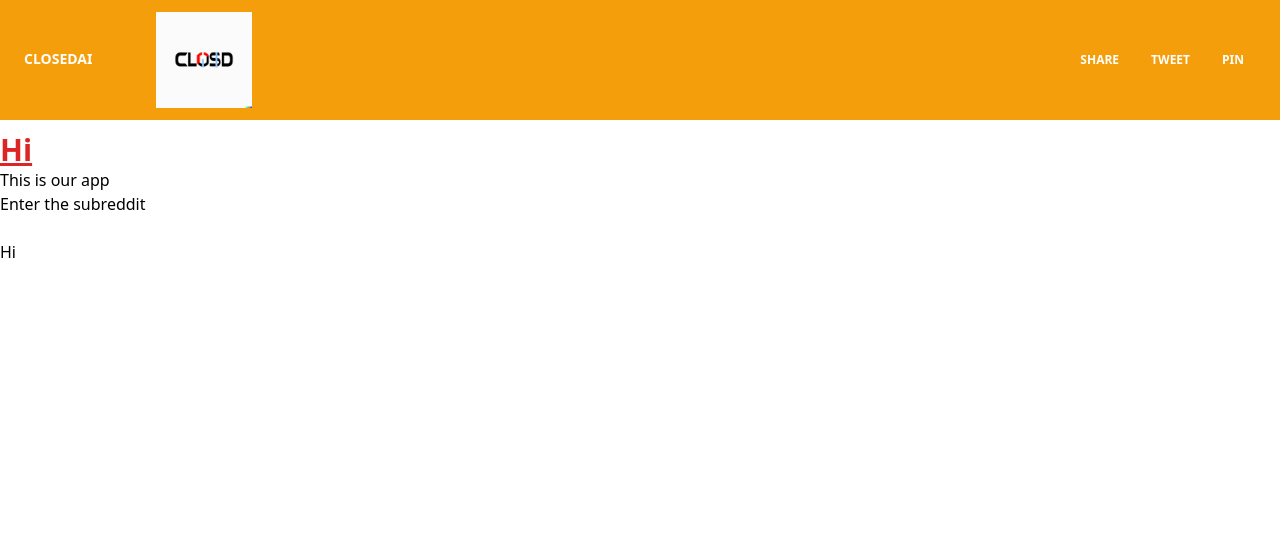
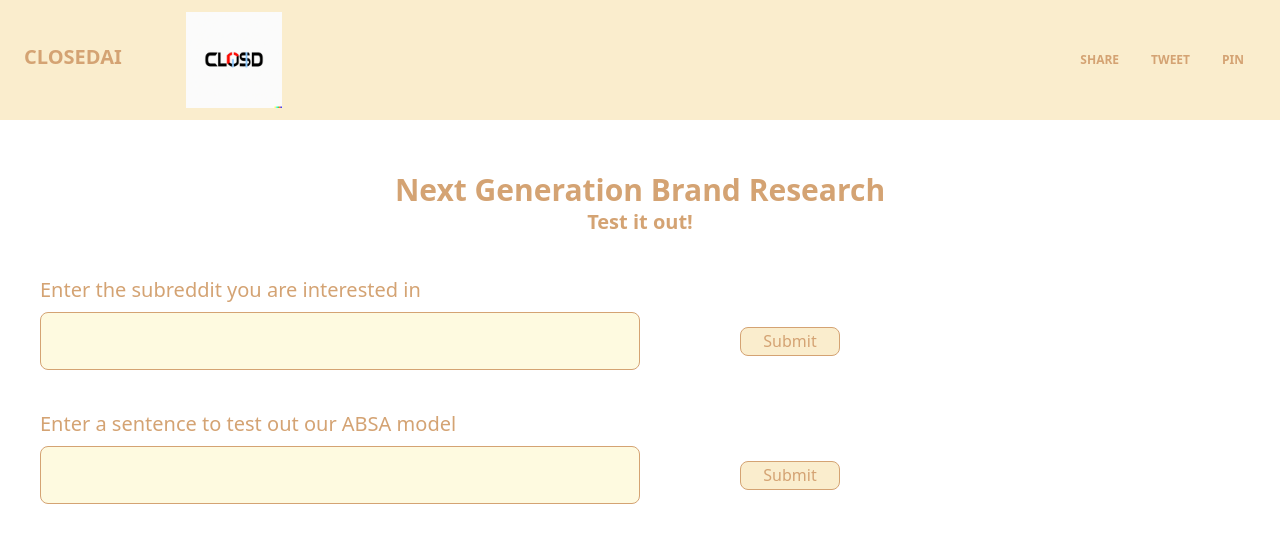
Before and after one commit to tigercxx/BrandPerception, a React (Create React App) app: page / in a window 1280 px wide. Shown: the top 542 px of the page. Built offline with nearby package versions, Linux system fonts and the light colour scheme.

Commit message:
um input is done, but still need write the get req

```diff
--- a/src/App.tsx
+++ b/src/App.tsx
@@ -1,16 +1,81 @@
 import React from "react";
 import Navbar from "./Navbar";
+import { useRef } from "react";
 
 function App() {
+    const redditRef = useRef<HTMLInputElement>(null);
+    const redditOnClick = (event: React.MouseEvent<HTMLButtonElement>) => {
+        console.log(redditRef.current?.value);
+    };
+
+    const sentenceRef = useRef<HTMLInputElement>(null);
+    const sentenceOnClick = (event: React.MouseEvent<HTMLButtonElement>) => {
+        console.log(sentenceRef.current?.value);
+    };
+
+    // still can do an input for file
+
     return (
-        <div className="">
+        <div className="bg-[#fefae0">
             <Navbar></Navbar>
-            <h1 className="text-3xl font-bold underline text-red-600">Hi</h1>
-            <h2>This is our app</h2>
-            <label htmlFor="subreddit">Enter the subreddit</label>
-            <br />
-            <input id="subreddit" name="subreddit"></input>
-            <p>Hi</p>
+            <div className="mb-6 p-10">
+                <h1 className="text-3xl font-bold text-[#d4a373] text-center">
+                    Next Generation Brand Research
+                </h1>
+                <h2 className="text-xl font-bold text-[#d4a373] text-center">
+                    Test it out!
+                </h2>
+                {/* Reddit input */}
+                <div className="h-10"></div>
+                <label
+                    htmlFor="subreddit"
+                    className="block mb-2 text-xl font-medium text-[#d4a373] dark:text-[#d4a373"
+                >
+                    Enter the subreddit you are interested in
+                </label>
+                <div className="grid grid-cols-4">
+                    <input
+                        id="subreddit"
+                        ref={redditRef}
+                        name="subreddit"
+                        className="col-span-2 block w-full p-4 text-[#d4a373] border border-[#d4a373] rounded-lg bg-[#fefae0] sm:text-md focus:ring-[#d4a373] focus:border-[#d4a373]"
+                    ></input>
+                    <div className="col-span-1 flex justify-center items-center">
+                        <button
+                            onClick={redditOnClick}
+                            className="bg-[#faedcd] h-1/2 w-1/3 rounded-lg text-[#d4a373] border border-[#d4a373] hover:bg-[#eaddbd] min-w-fit	"
+                        >
+                            Submit
+                        </button>
+                    </div>
+                    <div className="col-span-1 "></div>
+                </div>
+                {/* Sentence input */}
+                <div className="h-10"></div>
+                <label
+                    htmlFor="subreddit"
+                    className="block mb-2 text-xl font-medium text-[#d4a373] dark:text-[#d4a373"
+                >
+                    Enter a sentence to test out our ABSA model
+                </label>
+                <div className="grid grid-cols-4">
+                    <input
+                        id="subreddit"
+                        ref={sentenceRef}
+                        name="subreddit"
+                        className="col-span-2 block w-full p-4 text-[#d4a373] border border-[#d4a373] rounded-lg bg-[#fefae0] sm:text-md focus:ring-[#d4a373] focus:border-[#d4a373]"
+                    ></input>
+                    <div className="col-span-1 flex justify-center items-center">
+                        <button
+                            onClick={sentenceOnClick}
+                            className="bg-[#faedcd] h-1/2 w-1/3 rounded-lg text-[#d4a373] border border-[#d4a373] hover:bg-[#eaddbd] min-w-fit	"
+                        >
+                            Submit
+                        </button>
+                    </div>
+                    <div className="col-span-1 "></div>
+                </div>
+            </div>
         </div>
     );
 }
--- a/src/Navbar.tsx
+++ b/src/Navbar.tsx
@@ -4,11 +4,11 @@ export default function Navbar() {
     const [navbarOpen, setNavbarOpen] = React.useState(false);
     return (
         <>
-            <nav className="relative flex flex-wrap items-center justify-between px-2 py-3 bg-amber-500 mb-3">
+            <nav className="relative flex flex-wrap items-center justify-between px-2 py-3 bg-[#faedcd] mb-3">
                 <div className="container px-4 mx-auto flex flex-wrap items-center justify-between">
                     <div className="w-full relative flex justify-between lg:w-auto lg:static lg:block lg:justify-start">
                         <a
-                            className="text-sm font-bold leading-relaxed inline-block mr-4 py-2 whitespace-nowrap uppercase text-white"
+                            className="text-xl font-bold leading-relaxed inline-block mr-4 py-2 whitespace-nowrap uppercase text-[#d4a373]"
                             href="#pablo"
                         >
                             ClosedAI
@@ -19,7 +19,7 @@ export default function Navbar() {
                             className="object-contain h-24 w-48 inline-block leading-relaxed"
                         ></img>
                         <button
-                            className="text-white cursor-pointer text-xl leading-none px-3 py-1 border border-solid border-transparent rounded bg-transparent block lg:hidden outline-none focus:outline-none"
+                            className="text-[#d4a373] cursor-pointer text-xl leading-none px-3 py-1 border border-solid border-transparent rounded bg-transparent block lg:hidden outline-none focus:outline-none"
                             type="button"
                             onClick={() => setNavbarOpen(!navbarOpen)}
                         >
@@ -36,16 +36,16 @@ export default function Navbar() {
                         <ul className="flex flex-col lg:flex-row list-none lg:ml-auto">
                             <li className="nav-item">
                                 <a
-                                    className="px-3 py-2 flex items-center text-xs uppercase font-bold leading-snug text-white hover:opacity-75"
+                                    className="px-3 py-2 flex items-center text-xs uppercase font-bold leading-snug text-[#d4a373] hover:opacity-75"
                                     href="#pablo"
                                 >
-                                    <i className="fab fa-facebook-square text-lg leading-lg text-white opacity-75"></i>
+                                    <i className="fab fa-facebook-square text-lg leading-lg text-[#d4a373] opacity-75"></i>
                                     <span className="ml-2">Share</span>
                                 </a>
                             </li>
                             <li className="nav-item">
                                 <a
-                                    className="px-3 py-2 flex items-center text-xs uppercase font-bold leading-snug text-white hover:opacity-75"
+                                    className="px-3 py-2 flex items-center text-xs uppercase font-bold leading-snug text-[#d4a373] hover:opacity-75"
                                     href="#pablo"
                                 >
                                     <i className="fab fa-twitter text-lg leading-lg text-white opacity-75"></i>
@@ -54,10 +54,10 @@ export default function Navbar() {
                             </li>
                             <li className="nav-item">
                                 <a
-                                    className="px-3 py-2 flex items-center text-xs uppercase font-bold leading-snug text-white hover:opacity-75"
+                                    className="px-3 py-2 flex items-center text-xs uppercase font-bold leading-snug text-[#d4a373] hover:opacity-75"
                                     href="#pablo"
                                 >
-                                    <i className="fab fa-pinterest text-lg leading-lg text-white opacity-75"></i>
+                                    <i className="fab fa-pinterest text-lg leading-lg text-[#d4a373] opacity-75"></i>
                                     <span className="ml-2">Pin</span>
                                 </a>
                             </li>
```
